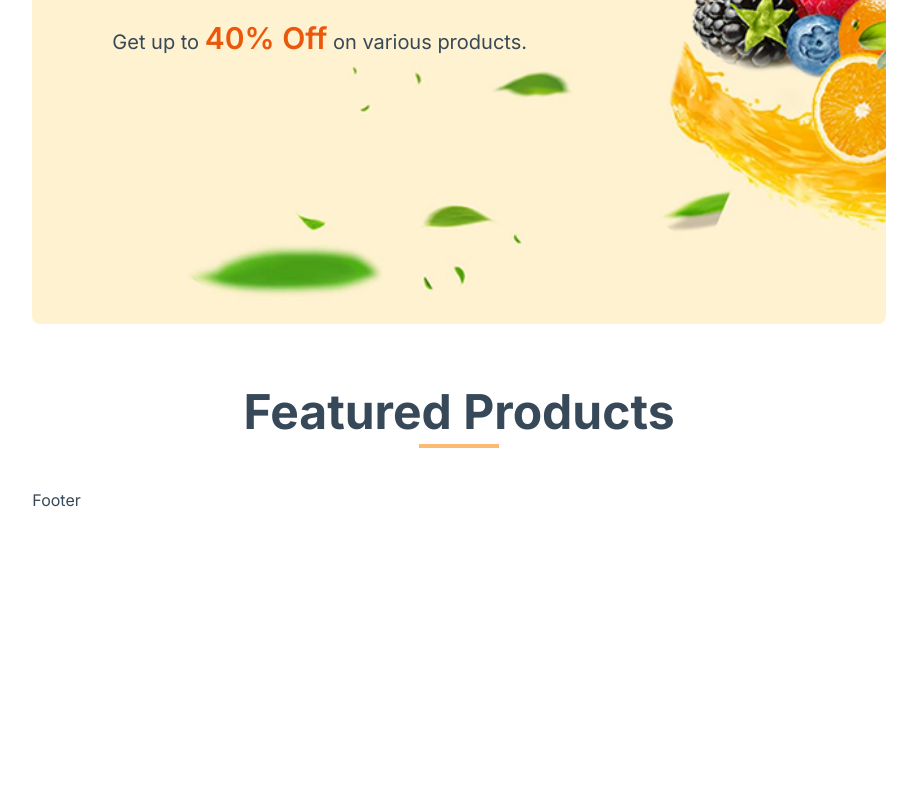
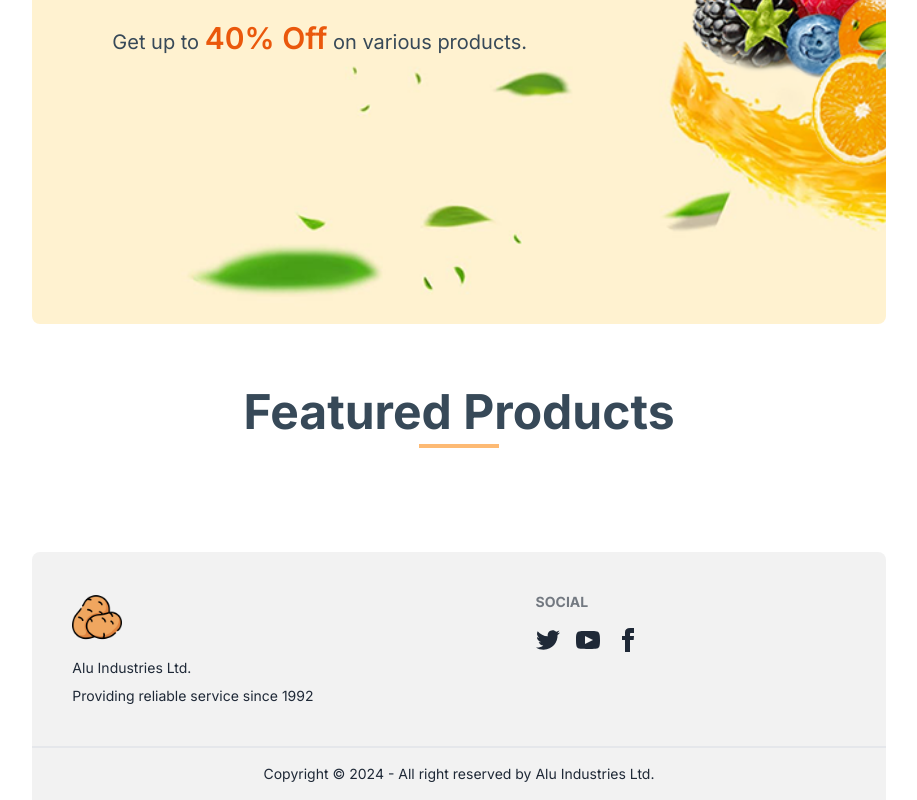
Before and after one commit to aushamim/repliq-task-e-commerce, a Next.js app: page / in a window 1280 px wide. Shown: the part 336-1136 px from the top of the page, without its empty margins (181-1098 px from the left). Before the commit the page ends 848 px from the top, so only its background shows below. Built offline with nearby package versions, Linux system fonts and the light colour scheme; no server answers.

Commit message:
[Add] Footer

```diff
--- a/app/Components/Footer/Footer.jsx
+++ b/app/Components/Footer/Footer.jsx
@@ -1,7 +1,82 @@
+import Image from "next/image";
 import React from "react";
 
 const Footer = () => {
-  return <div>Footer</div>;
+  return (
+    <footer>
+      <div className="footer bg-base-200 text-base-content p-10 mt-16 rounded-t-lg">
+        <aside>
+          <Image
+            src="/assets/images/potato.png"
+            width={50}
+            height={50}
+            alt="logo"
+            className="mb-2"
+          />
+          <p>Alu Industries Ltd.</p>
+          <p>Providing reliable service since 1992</p>
+        </aside>
+        <nav>
+          <h6 className="footer-title">Social</h6>
+          <div className="grid grid-flow-col gap-4">
+            <a
+              href="https://x.com/search?q=french+fries"
+              target="_blank"
+              rel="noreferrer"
+            >
+              <svg
+                xmlns="http://www.w3.org/2000/svg"
+                width="24"
+                height="24"
+                viewBox="0 0 24 24"
+                className="fill-current"
+              >
+                <path d="M24 4.557c-.883.392-1.832.656-2.828.775 1.017-.609 1.798-1.574 2.165-2.724-.951.564-2.005.974-3.127 1.195-.897-.957-2.178-1.555-3.594-1.555-3.179 0-5.515 2.966-4.797 6.045-4.091-.205-7.719-2.165-10.148-5.144-1.29 2.213-.669 5.108 1.523 6.574-.806-.026-1.566-.247-2.229-.616-.054 2.281 1.581 4.415 3.949 4.89-.693.188-1.452.232-2.224.084.626 1.956 2.444 3.379 4.6 3.419-2.07 1.623-4.678 2.348-7.29 2.04 2.179 1.397 4.768 2.212 7.548 2.212 9.142 0 14.307-7.721 13.995-14.646.962-.695 1.797-1.562 2.457-2.549z"></path>
+              </svg>
+            </a>
+            <a
+              href="https://www.youtube.com/results?search_query=french+fries"
+              target="_blank"
+              rel="noreferrer"
+            >
+              <svg
+                xmlns="http://www.w3.org/2000/svg"
+                width="24"
+                height="24"
+                viewBox="0 0 24 24"
+                className="fill-current"
+              >
+                <path d="M19.615 3.184c-3.604-.246-11.631-.245-15.23 0-3.897.266-4.356 2.62-4.385 8.816.029 6.185.484 8.549 4.385 8.816 3.6.245 11.626.246 15.23 0 3.897-.266 4.356-2.62 4.385-8.816-.029-6.185-.484-8.549-4.385-8.816zm-10.615 12.816v-8l8 3.993-8 4.007z"></path>
+              </svg>
+            </a>
+            <a
+              href="https://www.facebook.com/search/top/?q=french%20fries"
+              target="_blank"
+              rel="noreferrer"
+            >
+              <svg
+                xmlns="http://www.w3.org/2000/svg"
+                width="24"
+                height="24"
+                viewBox="0 0 24 24"
+                className="fill-current"
+              >
+                <path d="M9 8h-3v4h3v12h5v-12h3.642l.358-4h-4v-1.667c0-.955.192-1.333 1.115-1.333h2.885v-5h-3.808c-3.596 0-5.192 1.583-5.192 4.615v3.385z"></path>
+              </svg>
+            </a>
+          </div>
+        </nav>
+      </div>
+      <div className="footer footer-center bg-base-200 text-base-content p-4 border-t-2">
+        <aside>
+          <p>
+            Copyright © {new Date().getFullYear()} - All right reserved by Alu
+            Industries Ltd.
+          </p>
+        </aside>
+      </div>
+    </footer>
+  );
 };
 
 export default Footer;
```
Also changed, not shown: public/assets/images/potato.png (added).
